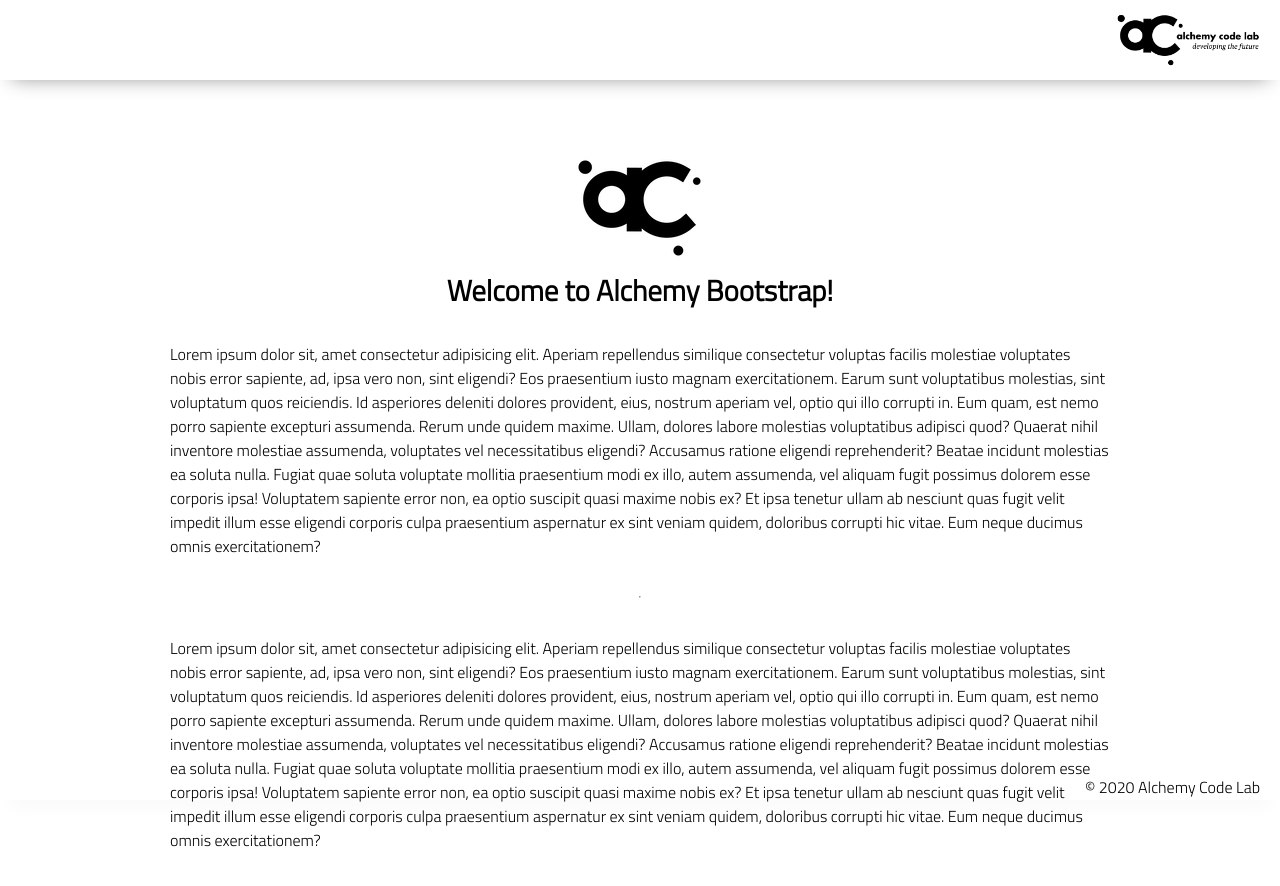
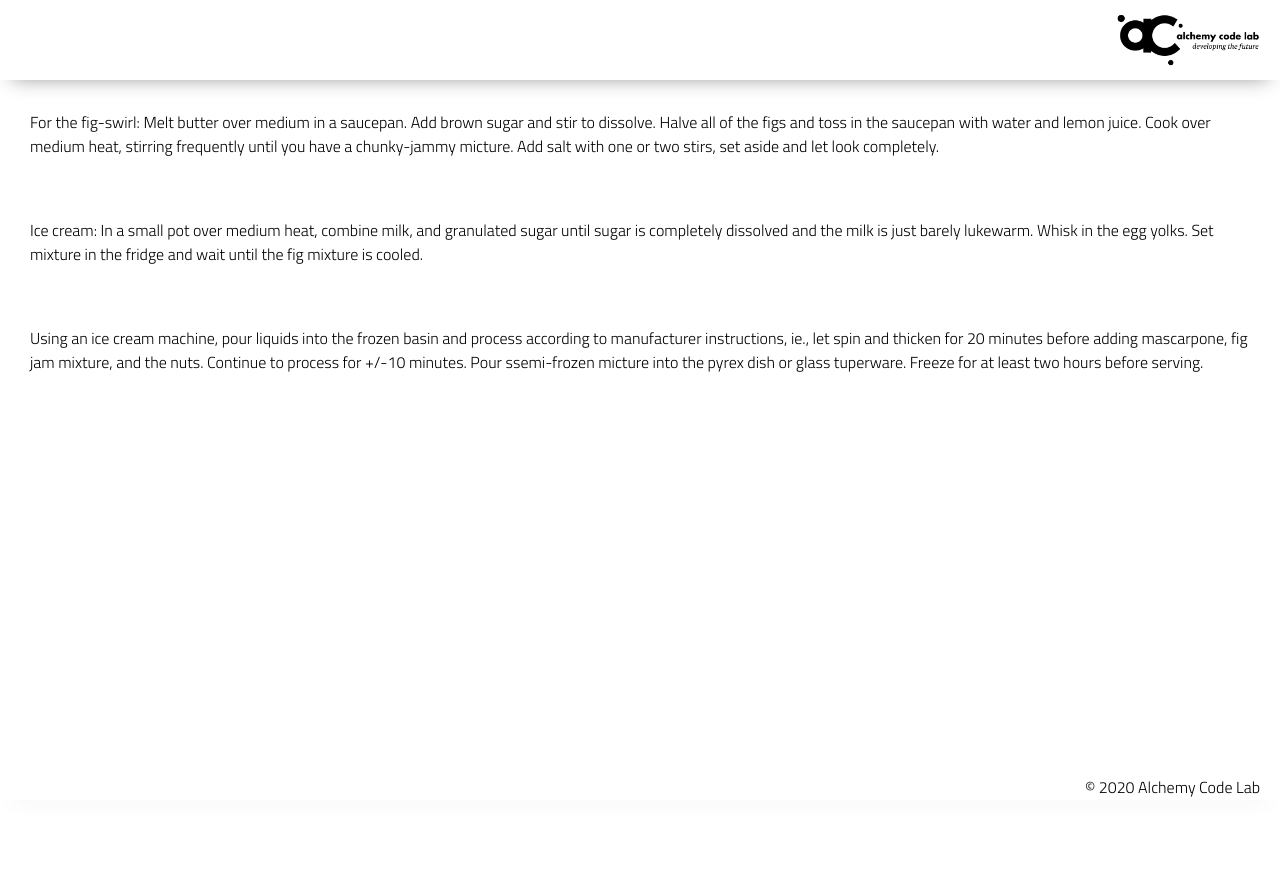
Before and after one commit to Grahf0085/LAB-10a-CHOCOLATE-PIZZA, a plain HTML site: page index.html in a window 1280 px wide. After the commit the page ends 800 px from the top, so only its background shows below. Drawn offline with Linux system fonts and the light colour scheme.

Commit message:
add three paragraphs

```diff
--- a/index.html
+++ b/index.html
@@ -15,33 +15,23 @@
 <body>
     <header>
         <div class="gutter-right logo">
-            <img src="assets/big-logo.png"/>
+            <img src="assets/big-logo.png" />
         </div>
     </header>
     <main>
-        <section class="main-section">
-            <img class="main-logo" src="assets/alchemy-logo.png"/>
-            <h2>
-                Welcome to Alchemy Bootstrap!
-            </h2>
+        <p>For the fig-swirl: Melt butter over medium in a saucepan. Add brown sugar and stir to dissolve. Halve all of
+            the figs and toss in the saucepan with water and lemon juice. Cook over medium heat, stirring frequently
+            until you have a chunky-jammy micture. Add salt with one or two stirs, set aside and let look completely.
+        </p>
 
-            <p>
-                Lorem ipsum dolor sit, amet consectetur adipisicing elit. Aperiam repellendus similique consectetur voluptas facilis molestiae voluptates nobis error sapiente, ad, ipsa vero non, sint eligendi? Eos praesentium iusto magnam exercitationem.
-                Earum sunt voluptatibus molestias, sint voluptatum quos reiciendis. Id asperiores deleniti dolores provident, eius, nostrum aperiam vel, optio qui illo corrupti in. Eum quam, est nemo porro sapiente excepturi assumenda.
-                Rerum unde quidem maxime. Ullam, dolores labore molestias voluptatibus adipisci quod? Quaerat nihil inventore molestiae assumenda, voluptates vel necessitatibus eligendi? Accusamus ratione eligendi reprehenderit? Beatae incidunt molestias ea soluta nulla.
-                Fugiat quae soluta voluptate mollitia praesentium modi ex illo, autem assumenda, vel aliquam fugit possimus dolorem esse corporis ipsa! Voluptatem sapiente error non, ea optio suscipit quasi maxime nobis ex?
-                Et ipsa tenetur ullam ab nesciunt quas fugit velit impedit illum esse eligendi corporis culpa praesentium aspernatur ex sint veniam quidem, doloribus corrupti hic vitae. Eum neque ducimus omnis exercitationem?
-            </p>
-            <hr />
-            <p>
-                Lorem ipsum dolor sit, amet consectetur adipisicing elit. Aperiam repellendus similique consectetur voluptas facilis molestiae voluptates nobis error sapiente, ad, ipsa vero non, sint eligendi? Eos praesentium iusto magnam exercitationem.
-                Earum sunt voluptatibus molestias, sint voluptatum quos reiciendis. Id asperiores deleniti dolores provident, eius, nostrum aperiam vel, optio qui illo corrupti in. Eum quam, est nemo porro sapiente excepturi assumenda.
-                Rerum unde quidem maxime. Ullam, dolores labore molestias voluptatibus adipisci quod? Quaerat nihil inventore molestiae assumenda, voluptates vel necessitatibus eligendi? Accusamus ratione eligendi reprehenderit? Beatae incidunt molestias ea soluta nulla.
-                Fugiat quae soluta voluptate mollitia praesentium modi ex illo, autem assumenda, vel aliquam fugit possimus dolorem esse corporis ipsa! Voluptatem sapiente error non, ea optio suscipit quasi maxime nobis ex?
-                Et ipsa tenetur ullam ab nesciunt quas fugit velit impedit illum esse eligendi corporis culpa praesentium aspernatur ex sint veniam quidem, doloribus corrupti hic vitae. Eum neque ducimus omnis exercitationem?
-            </p>
+        <p>Ice cream: In a small pot over medium heat, combine milk, and granulated sugar until sugar is completely
+            dissolved and the milk is just barely lukewarm. Whisk in the egg yolks. Set mixture in the fridge and wait
+            until the fig mixture is cooled.</p>
 
-        </section>
+        <p>Using an ice cream machine, pour liquids into the frozen basin and process according to manufacturer
+            instructions, ie., let spin and thicken for 20 minutes before adding mascarpone, fig jam mixture, and the
+            nuts. Continue to process for +/-10 minutes. Pour ssemi-frozen micture into the pyrex dish or glass
+            tuperware. Freeze for at least two hours before serving.</p>
     </main>
     <footer>
         <div class="copy gutter-right">&copy; 2020 Alchemy Code Lab</div>
```
